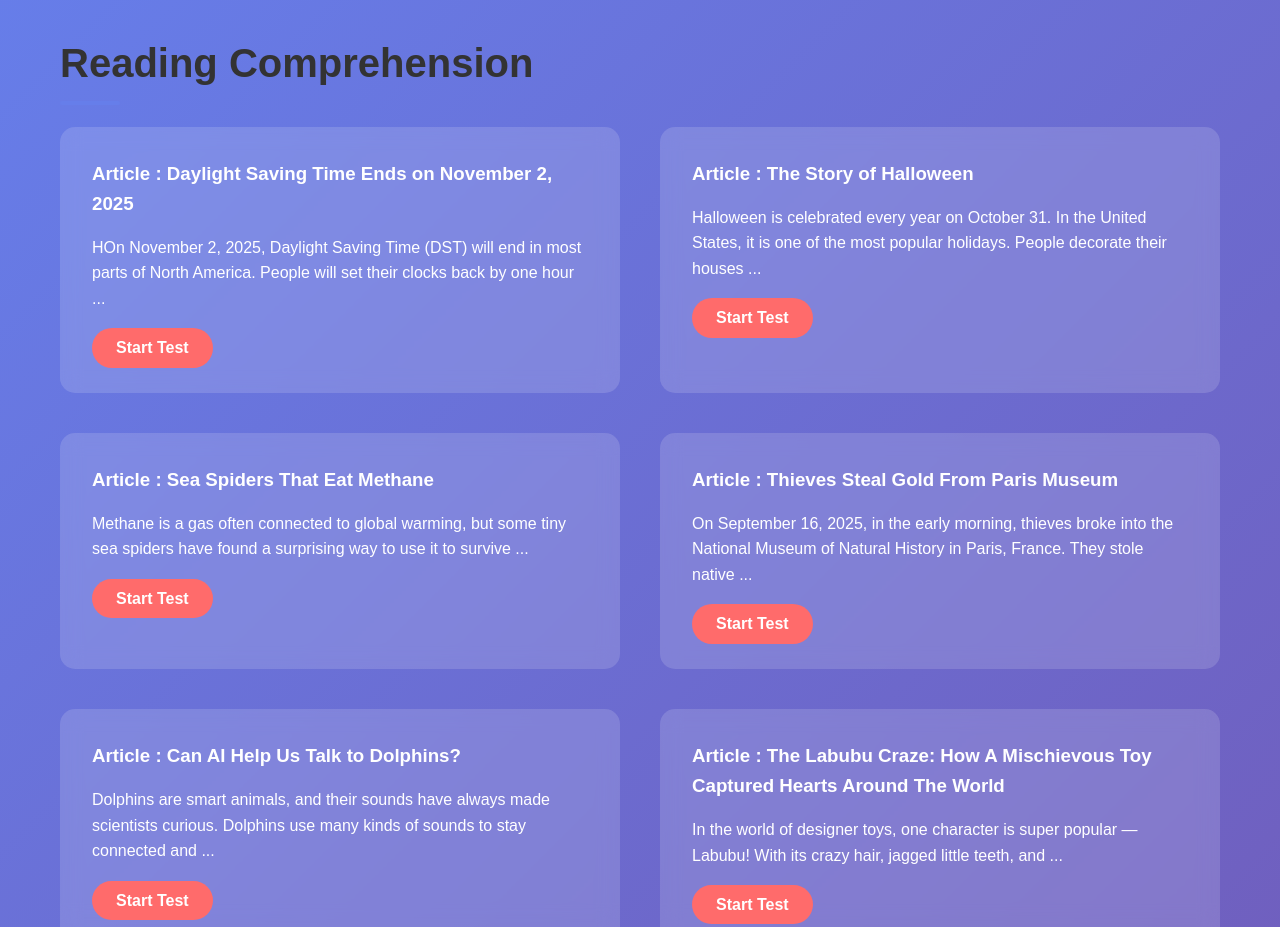
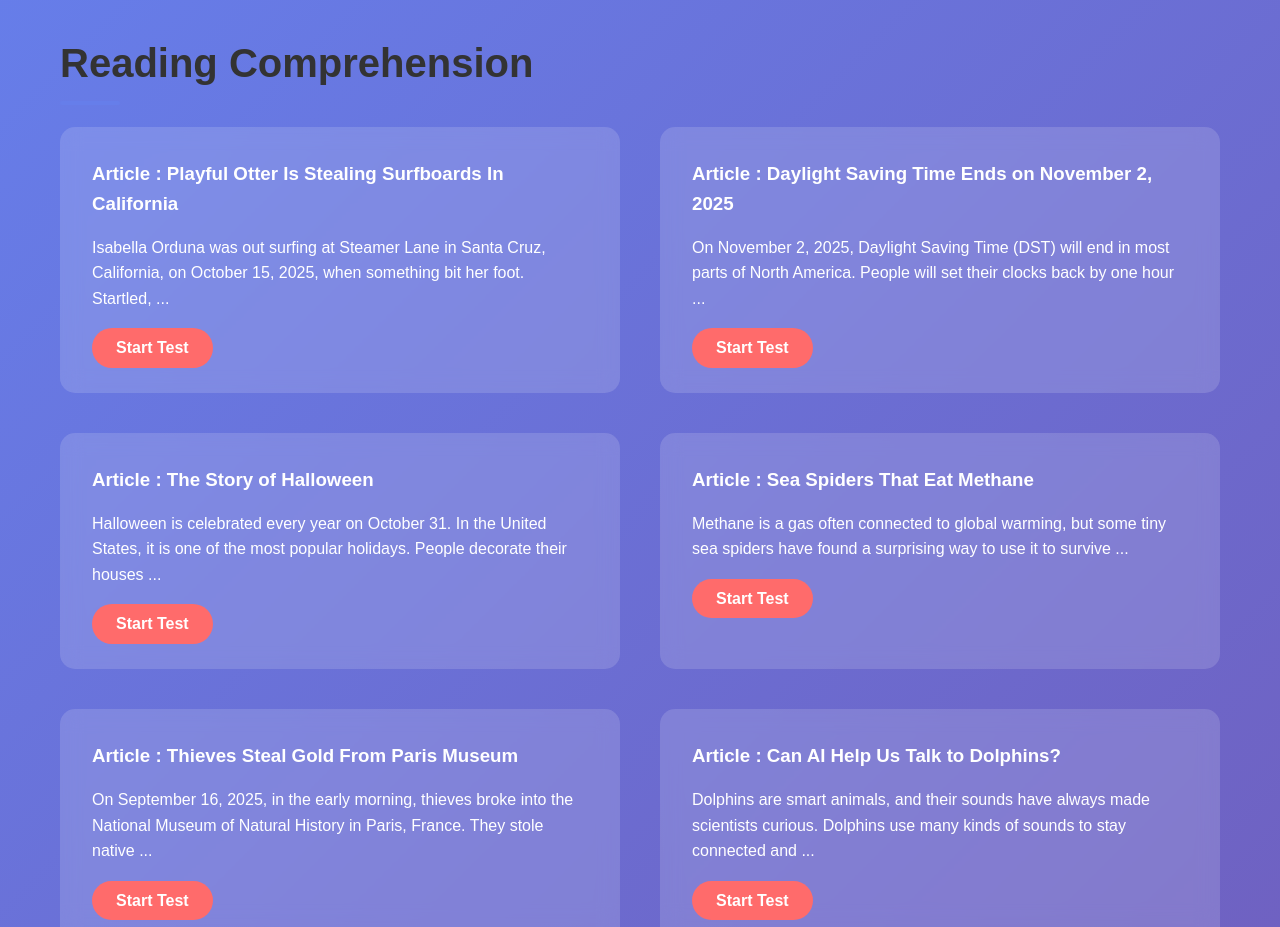
Before and after one commit to Michelle-Cu/MET, a plain HTML site: page index.html in a window 1280 px wide. Shown: the part 1340-2267 px from the top of the page. Drawn offline with Linux system fonts and the light colour scheme.

Commit message:
edited homepage

```diff
--- a/index.html
+++ b/index.html
@@ -459,10 +459,16 @@
             <h2 class="section-title">Reading Comprehension</h2>
             <div class="contact-content" style="grid-template-columns: 1fr;">
                 <div style="width:100%; display: grid; grid-template-columns: repeat(auto-fit, minmax(400px, 1fr)); gap: 2.5rem;">
+                    <!-- Article Card 17：Playful Otter Is Stealing Surfboards In California -->
+                    <div class="contact-form" style="background:rgba(255,255,255,0.15); min-width: 0;">
+                        <h3 style="margin-bottom:1rem;">Article : Playful Otter Is Stealing Surfboards In California</h3>
+                        <p style="margin-bottom:1.5rem;">Isabella Orduna was out surfing at Steamer Lane in Santa Cruz, California, on October 15, 2025, when something bit her foot. Startled, ...</p>
+                        <a href="https://michelle-cu.github.io/MET/playful-otter-is-stealing-surfboards-in-california/" target="_blank" class="cta-button" style="width:100%;">Start Test</a>
+                    </div>
                     <!-- Article Card 16：Daylight Saving Time Ends on November 2, 2025 -->
                     <div class="contact-form" style="background:rgba(255,255,255,0.15); min-width: 0;">
                         <h3 style="margin-bottom:1rem;">Article : Daylight Saving Time Ends on November 2, 2025</h3>
-                        <p style="margin-bottom:1.5rem;">HOn November 2, 2025, Daylight Saving Time (DST) will end in most parts of North America. People will set their clocks back by one hour ...</p>
+                        <p style="margin-bottom:1.5rem;">On November 2, 2025, Daylight Saving Time (DST) will end in most parts of North America. People will set their clocks back by one hour ...</p>
                         <a href="https://michelle-cu.github.io/MET/daylight-saving-time-ends-on-november-2-2025/" target="_blank" class="cta-button" style="width:100%;">Start Test</a>
                     </div>
                     <!-- Article Card 15：The Story of Halloween -->
```
